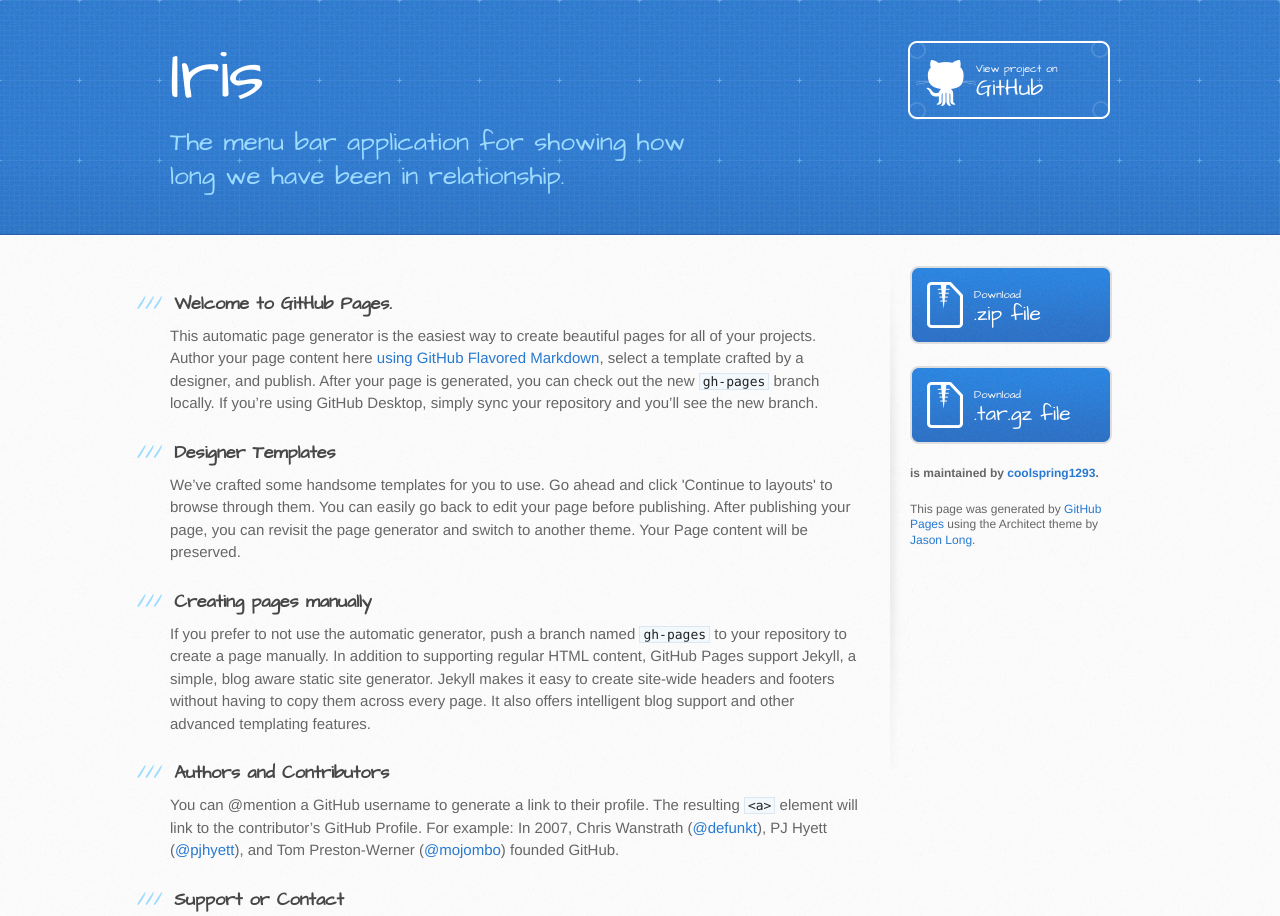
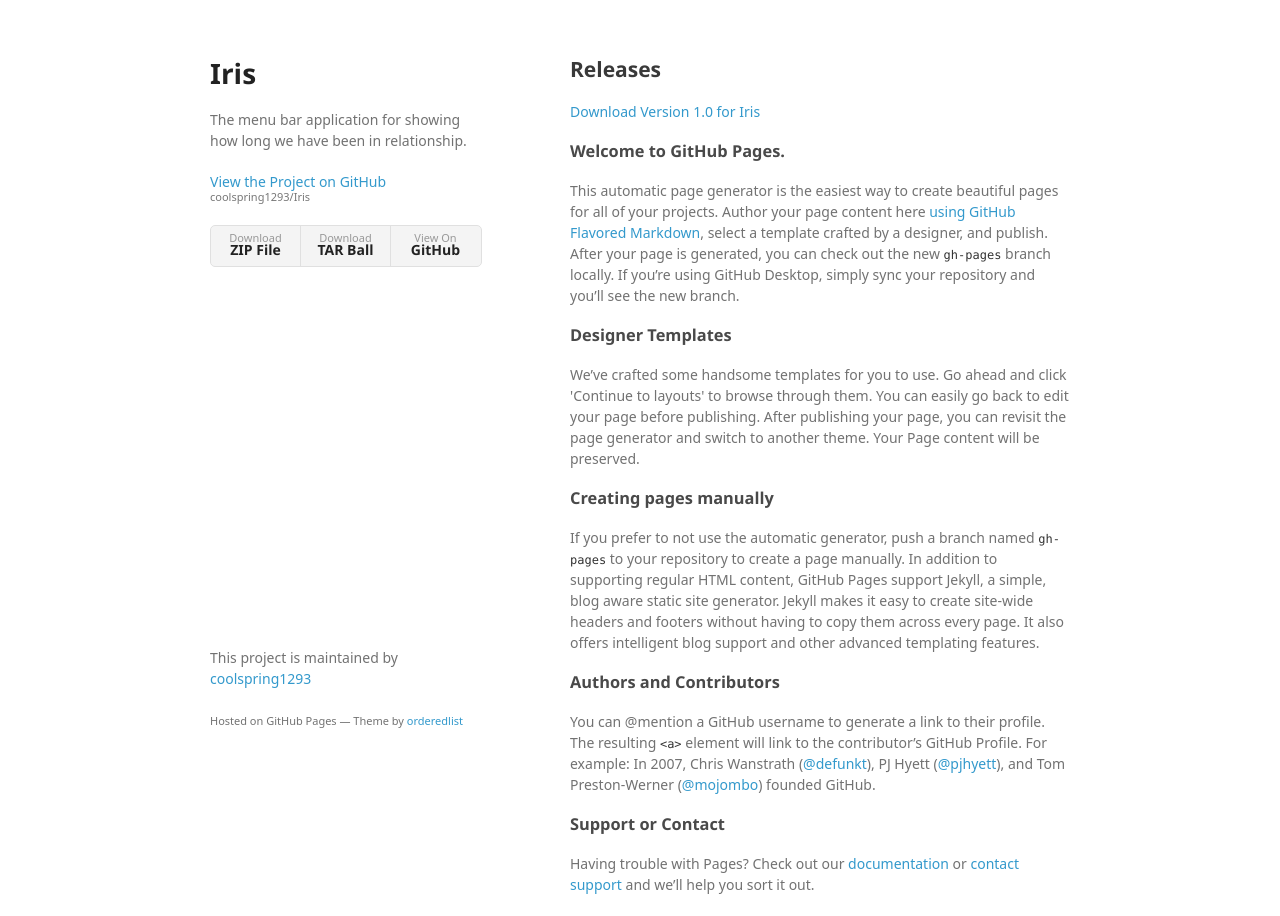
Before and after one commit to coolspring1293/Iris, a plain HTML site: page index.html in a window 1280 px wide. Shown: the top 916 px of the page. Drawn offline with Linux system fonts and the light colour scheme; a web font is replaced by a local one.

Commit message:
Create master branch via GitHub

```diff
--- a/index.html
+++ b/index.html
@@ -1,34 +1,39 @@
-<!DOCTYPE html>
+<!doctype html>
 <html>
   <head>
-    <meta charset='utf-8'>
+    <meta charset="utf-8">
     <meta http-equiv="X-UA-Compatible" content="chrome=1">
-    <meta name="viewport" content="width=device-width, initial-scale=1, maximum-scale=1">
-    <link href='https://fonts.googleapis.com/css?family=Architects+Daughter' rel='stylesheet' type='text/css'>
-    <link rel="stylesheet" type="text/css" href="stylesheets/stylesheet.css" media="screen">
-    <link rel="stylesheet" type="text/css" href="stylesheets/github-light.css" media="screen">
-    <link rel="stylesheet" type="text/css" href="stylesheets/print.css" media="print">
+    <title>Iris by coolspring1293</title>
 
+    <link rel="stylesheet" href="stylesheets/styles.css">
+    <link rel="stylesheet" href="stylesheets/github-light.css">
+    <meta name="viewport" content="width=device-width">
     <!--[if lt IE 9]>
     <script src="//html5shiv.googlecode.com/svn/trunk/html5.js"></script>
     <![endif]-->
+  </head>
+  <body>
+    <div class="wrapper">
+      <header>
+        <h1>Iris</h1>
+        <p>The menu bar application for showing how long we have been in relationship.</p>
 
-    <title>Iris by coolspring1293</title>
-  </head>
+        <p class="view"><a href="https://github.com/coolspring1293/Iris">View the Project on GitHub <small>coolspring1293/Iris</small></a></p>
 
-  <body>
-    <header>
-      <div class="inner">
-        <h1>Iris</h1>
-        <h2>The menu bar application for showing how long we have been in relationship.</h2>
-        <a href="https://github.com/coolspring1293/Iris" class="button"><small>View project on</small> GitHub</a>
-      </div>
-    </header>
 
-    <div id="content-wrapper">
-      <div class="inner clearfix">
-        <section id="main-content">
-          <h3>
+        <ul>
+          <li><a href="https://github.com/coolspring1293/Iris/zipball/master">Download <strong>ZIP File</strong></a></li>
+          <li><a href="https://github.com/coolspring1293/Iris/tarball/master">Download <strong>TAR Ball</strong></a></li>
+          <li><a href="https://github.com/coolspring1293/Iris">View On <strong>GitHub</strong></a></li>
+        </ul>
+      </header>
+      <section>
+        <h2>
+<a id="releases" class="anchor" href="#releases" aria-hidden="true"><span aria-hidden="true" class="octicon octicon-link"></span></a>Releases</h2>
+
+<p><a href="https://github.com/coolspring1293/Iris/releases/download/Beta/Iris.Coolspring.app.zip">Download Version 1.0 for Iris</a></p>
+
+<h3>
 <a id="welcome-to-github-pages" class="anchor" href="#welcome-to-github-pages" aria-hidden="true"><span aria-hidden="true" class="octicon octicon-link"></span></a>Welcome to GitHub Pages.</h3>
 
 <p>This automatic page generator is the easiest way to create beautiful pages for all of your projects. Author your page content here <a href="https://guides.github.com/features/mastering-markdown/">using GitHub Flavored Markdown</a>, select a template crafted by a designer, and publish. After your page is generated, you can check out the new <code>gh-pages</code> branch locally. If you’re using GitHub Desktop, simply sync your repository and you’ll see the new branch.</p>
@@ -52,25 +57,13 @@
 <a id="support-or-contact" class="anchor" href="#support-or-contact" aria-hidden="true"><span aria-hidden="true" class="octicon octicon-link"></span></a>Support or Contact</h3>
 
 <p>Having trouble with Pages? Check out our <a href="https://help.github.com/pages">documentation</a> or <a href="https://github.com/contact">contact support</a> and we’ll help you sort it out.</p>
-        </section>
-
-        <aside id="sidebar">
-          <a href="https://github.com/coolspring1293/Iris/zipball/master" class="button">
-            <small>Download</small>
-            .zip file
-          </a>
-          <a href="https://github.com/coolspring1293/Iris/tarball/master" class="button">
-            <small>Download</small>
-            .tar.gz file
-          </a>
-
-          <p class="repo-owner"><a href="https://github.com/coolspring1293/Iris"></a> is maintained by <a href="https://github.com/coolspring1293">coolspring1293</a>.</p>
-
-          <p>This page was generated by <a href="https://pages.github.com">GitHub Pages</a> using the Architect theme by <a href="https://twitter.com/jasonlong">Jason Long</a>.</p>
-        </aside>
-      </div>
+      </section>
+      <footer>
+        <p>This project is maintained by <a href="https://github.com/coolspring1293">coolspring1293</a></p>
+        <p><small>Hosted on GitHub Pages &mdash; Theme by <a href="https://github.com/orderedlist">orderedlist</a></small></p>
+      </footer>
     </div>
-
+    <script src="javascripts/scale.fix.js"></script>
 
   </body>
 </html>
--- /dev/null
+++ b/javascripts/scale.fix.js
@@ -0,0 +1,17 @@
+var metas = document.getElementsByTagName('meta');
+var i;
+if (navigator.userAgent.match(/iPhone/i)) {
+  for (i=0; i<metas.length; i++) {
+    if (metas[i].name == "viewport") {
+      metas[i].content = "width=device-width, minimum-scale=1.0, maximum-scale=1.0";
+    }
+  }
+  document.addEventListener("gesturestart", gestureStart, false);
+}
+function gestureStart() {
+  for (i=0; i<metas.length; i++) {
+    if (metas[i].name == "viewport") {
+      metas[i].content = "width=device-width, minimum-scale=0.25, maximum-scale=1.6";
+    }
+  }
+}
--- /dev/null
+++ b/stylesheets/styles.css
@@ -0,0 +1,324 @@
+@font-face {
+  font-family: 'Noto Sans';
+  font-weight: 400;
+  font-style: normal;
+  src: url('../fonts/Noto-Sans-regular/Noto-Sans-regular.eot');
+  src: url('../fonts/Noto-Sans-regular/Noto-Sans-regular.eot?#iefix') format('embedded-opentype'),
+       local('Noto Sans'),
+       local('Noto-Sans-regular'),
+       url('../fonts/Noto-Sans-regular/Noto-Sans-regular.woff2') format('woff2'),
+       url('../fonts/Noto-Sans-regular/Noto-Sans-regular.woff') format('woff'),
+       url('../fonts/Noto-Sans-regular/Noto-Sans-regular.ttf') format('truetype'),
+       url('../fonts/Noto-Sans-regular/Noto-Sans-regular.svg#NotoSans') format('svg');
+}
+
+@font-face {
+  font-family: 'Noto Sans';
+  font-weight: 700;
+  font-style: normal;
+  src: url('../fonts/Noto-Sans-700/Noto-Sans-700.eot');
+  src: url('../fonts/Noto-Sans-700/Noto-Sans-700.eot?#iefix') format('embedded-opentype'),
+       local('Noto Sans Bold'),
+       local('Noto-Sans-700'),
+       url('../fonts/Noto-Sans-700/Noto-Sans-700.woff2') format('woff2'),
+       url('../fonts/Noto-Sans-700/Noto-Sans-700.woff') format('woff'),
+       url('../fonts/Noto-Sans-700/Noto-Sans-700.ttf') format('truetype'),
+       url('../fonts/Noto-Sans-700/Noto-Sans-700.svg#NotoSans') format('svg');
+}
+
+@font-face {
+  font-family: 'Noto Sans';
+  font-weight: 400;
+  font-style: italic;
+  src: url('../fonts/Noto-Sans-italic/Noto-Sans-italic.eot');
+  src: url('../fonts/Noto-Sans-italic/Noto-Sans-italic.eot?#iefix') format('embedded-opentype'),
+       local('Noto Sans Italic'),
+       local('Noto-Sans-italic'),
+       url('../fonts/Noto-Sans-italic/Noto-Sans-italic.woff2') format('woff2'),
+       url('../fonts/Noto-Sans-italic/Noto-Sans-italic.woff') format('woff'),
+       url('../fonts/Noto-Sans-italic/Noto-Sans-italic.ttf') format('truetype'),
+       url('../fonts/Noto-Sans-italic/Noto-Sans-italic.svg#NotoSans') format('svg');
+}
+
+@font-face {
+  font-family: 'Noto Sans';
+  font-weight: 700;
+  font-style: italic;
+  src: url('../fonts/Noto-Sans-700italic/Noto-Sans-700italic.eot');
+  src: url('../fonts/Noto-Sans-700italic/Noto-Sans-700italic.eot?#iefix') format('embedded-opentype'),
+       local('Noto Sans Bold Italic'),
+       local('Noto-Sans-700italic'),
+       url('../fonts/Noto-Sans-700italic/Noto-Sans-700italic.woff2') format('woff2'),
+       url('../fonts/Noto-Sans-700italic/Noto-Sans-700italic.woff') format('woff'),
+       url('../fonts/Noto-Sans-700italic/Noto-Sans-700italic.ttf') format('truetype'),
+       url('../fonts/Noto-Sans-700italic/Noto-Sans-700italic.svg#NotoSans') format('svg');
+}
+
+body {
+  background-color: #fff;
+  padding:50px;
+  font: 14px/1.5 "Noto Sans", "Helvetica Neue", Helvetica, Arial, sans-serif;
+  color:#727272;
+  font-weight:400;
+}
+
+h1, h2, h3, h4, h5, h6 {
+  color:#222;
+  margin:0 0 20px;
+}
+
+p, ul, ol, table, pre, dl {
+  margin:0 0 20px;
+}
+
+h1, h2, h3 {
+  line-height:1.1;
+}
+
+h1 {
+  font-size:28px;
+}
+
+h2 {
+  color:#393939;
+}
+
+h3, h4, h5, h6 {
+  color:#494949;
+}
+
+a {
+  color:#39c;
+  text-decoration:none;
+}
+
+a:hover {
+  color:#069;
+}
+
+a small {
+  font-size:11px;
+  color:#777;
+  margin-top:-0.3em;
+  display:block;
+}
+
+a:hover small {
+  color:#777;
+}
+
+.wrapper {
+  width:860px;
+  margin:0 auto;
+}
+
+blockquote {
+  border-left:1px solid #e5e5e5;
+  margin:0;
+  padding:0 0 0 20px;
+  font-style:italic;
+}
+
+code, pre {
+  font-family:Monaco, Bitstream Vera Sans Mono, Lucida Console, Terminal, Consolas, Liberation Mono, DejaVu Sans Mono, Courier New, monospace;
+  color:#333;
+  font-size:12px;
+}
+
+pre {
+  padding:8px 15px;
+  background: #f8f8f8;
+  border-radius:5px;
+  border:1px solid #e5e5e5;
+  overflow-x: auto;
+}
+
+table {
+  width:100%;
+  border-collapse:collapse;
+}
+
+th, td {
+  text-align:left;
+  padding:5px 10px;
+  border-bottom:1px solid #e5e5e5;
+}
+
+dt {
+  color:#444;
+  font-weight:700;
+}
+
+th {
+  color:#444;
+}
+
+img {
+  max-width:100%;
+}
+
+header {
+  width:270px;
+  float:left;
+  position:fixed;
+  -webkit-font-smoothing:subpixel-antialiased;
+}
+
+header ul {
+  list-style:none;
+  height:40px;
+  padding:0;
+  background: #f4f4f4;
+  border-radius:5px;
+  border:1px solid #e0e0e0;
+  width:270px;
+}
+
+header li {
+  width:89px;
+  float:left;
+  border-right:1px solid #e0e0e0;
+  height:40px;
+}
+
+header li:first-child a {
+  border-radius:5px 0 0 5px;
+}
+
+header li:last-child a {
+  border-radius:0 5px 5px 0;
+}
+
+header ul a {
+  line-height:1;
+  font-size:11px;
+  color:#999;
+  display:block;
+  text-align:center;
+  padding-top:6px;
+  height:34px;
+}
+
+header ul a:hover {
+  color:#999;
+}
+
+header ul a:active {
+  background-color:#f0f0f0;
+}
+
+strong {
+  color:#222;
+  font-weight:700;
+}
+
+header ul li + li + li {
+  border-right:none;
+  width:89px;
+}
+
+header ul a strong {
+  font-size:14px;
+  display:block;
+  color:#222;
+}
+
+section {
+  width:500px;
+  float:right;
+  padding-bottom:50px;
+}
+
+small {
+  font-size:11px;
+}
+
+hr {
+  border:0;
+  background:#e5e5e5;
+  height:1px;
+  margin:0 0 20px;
+}
+
+footer {
+  width:270px;
+  float:left;
+  position:fixed;
+  bottom:50px;
+  -webkit-font-smoothing:subpixel-antialiased;
+}
+
+@media print, screen and (max-width: 960px) {
+
+  div.wrapper {
+    width:auto;
+    margin:0;
+  }
+
+  header, section, footer {
+    float:none;
+    position:static;
+    width:auto;
+  }
+
+  header {
+    padding-right:320px;
+  }
+
+  section {
+    border:1px solid #e5e5e5;
+    border-width:1px 0;
+    padding:20px 0;
+    margin:0 0 20px;
+  }
+
+  header a small {
+    display:inline;
+  }
+
+  header ul {
+    position:absolute;
+    right:50px;
+    top:52px;
+  }
+}
+
+@media print, screen and (max-width: 720px) {
+  body {
+    word-wrap:break-word;
+  }
+
+  header {
+    padding:0;
+  }
+
+  header ul, header p.view {
+    position:static;
+  }
+
+  pre, code {
+    word-wrap:normal;
+  }
+}
+
+@media print, screen and (max-width: 480px) {
+  body {
+    padding:15px;
+  }
+
+  header ul {
+    width:99%;
+  }
+
+  header li, header ul li + li + li {
+    width:33%;
+  }
+}
+
+@media print {
+  body {
+    padding:0.4in;
+    font-size:12pt;
+    color:#444;
+  }
+}
```
Also changed, not shown: params.json (+1 -1 lines).
